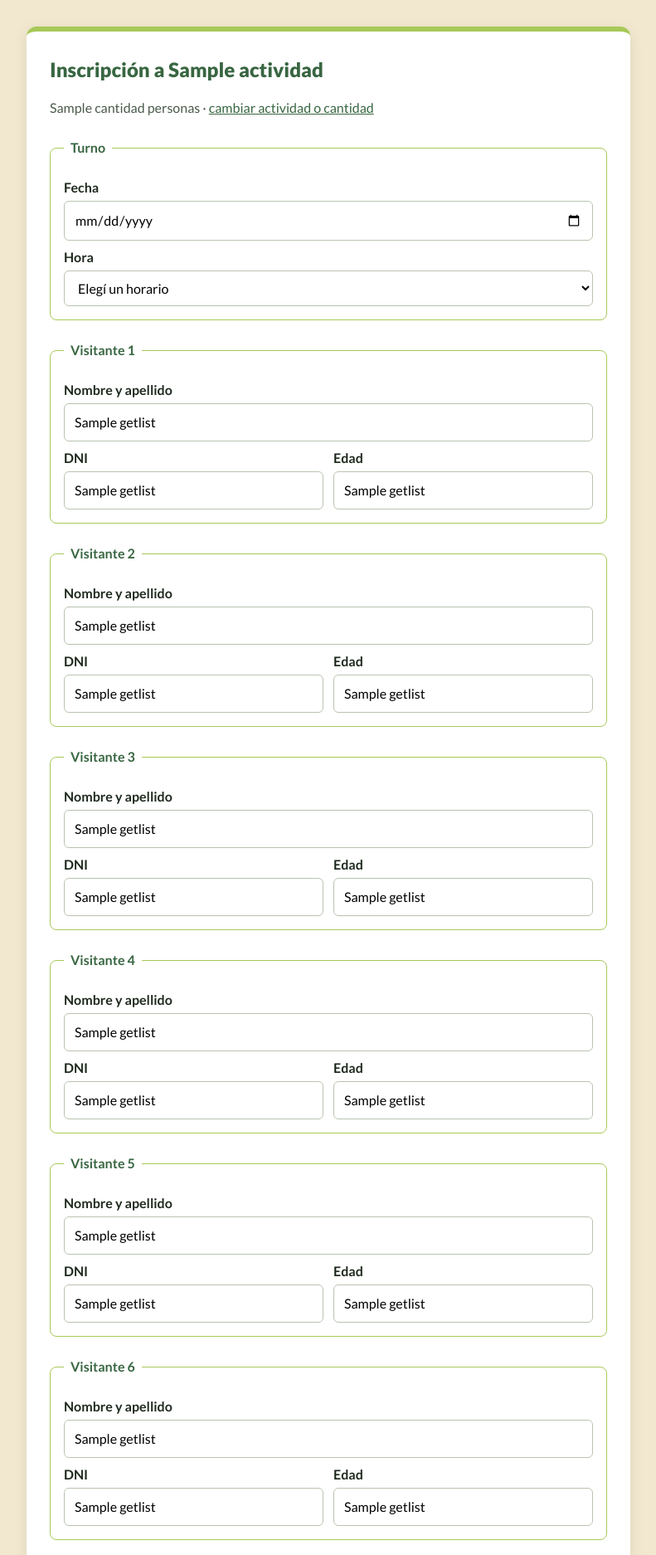
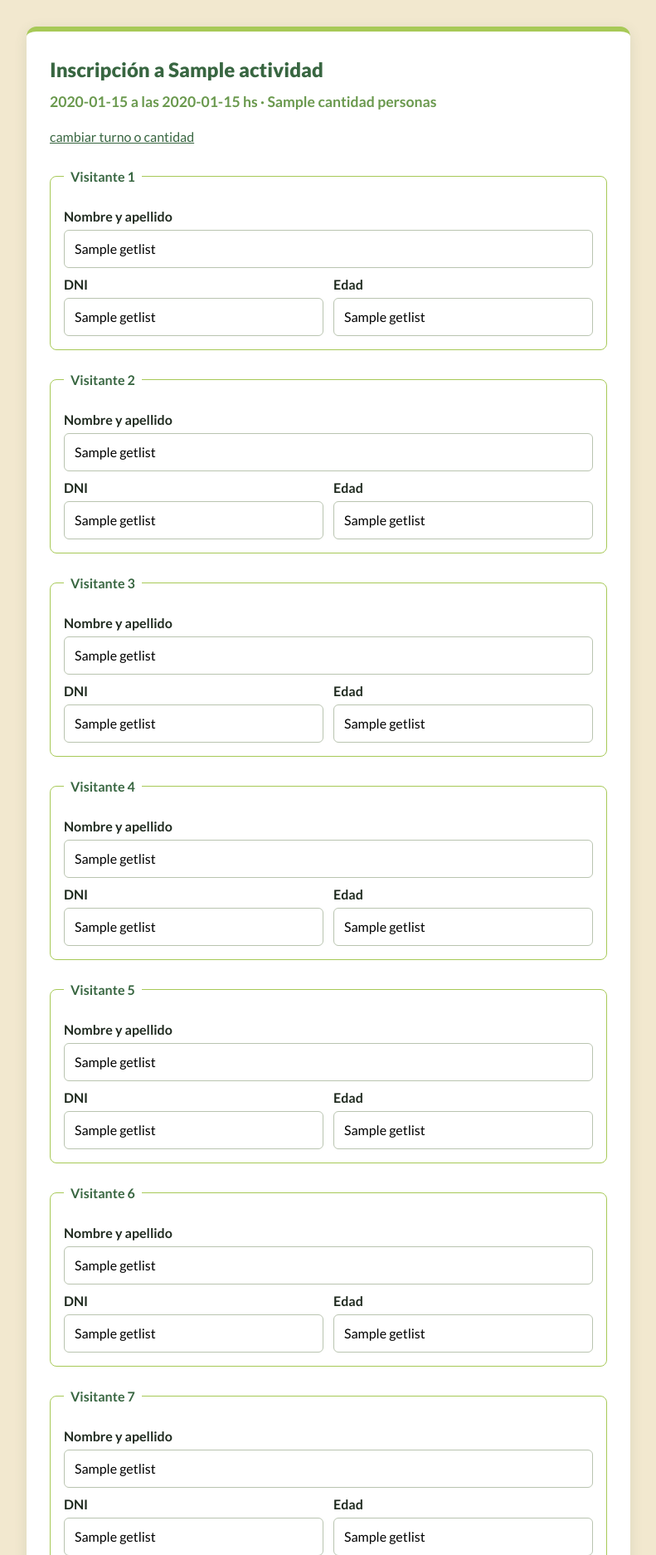
Before and after one commit to martinferreyraa/eco-harmony-g2, a Flask app: template web/templates/formulario.html in a window 1280 px wide. Shown: the part 63-1937 px from the top of the page at 83% size, without its empty margins (244-1035 px from the left). Run offline with Flask 3, Linux system fonts and the light colour scheme; the template is opened without the code that fills it: most values are stand-ins (such as "Sample title", 1, 10 or a date in 2020); parts of the project's set-up code (start-up, migrations or seed data) failed here and were passed over.

Commit message:
feat: turno y cantidad en la primera pantalla, validados con validar_reserva

```diff
--- a/web/app.py
+++ b/web/app.py
@@ -5,7 +5,7 @@ from werkzeug.datastructures import MultiDict
 
 from dominio.inscripcion import (ErrorInscripcion, Visitante, cupo_disponible,
                                  es_numero, es_reservable, inscribir,
-                                 validar_actividad)
+                                 validar_reserva)
 from dominio.reglas import (ACTIVIDADES, CUPOS, FERIADOS, HORA_PRIMER_TURNO,
                             HORA_ULTIMO_TURNO, LUNES, REQUIEREN_TALLE,
                             TALLES, TERMINOS)
@@ -17,6 +17,8 @@ app = Flask(__name__)
 HORAS = list(range(HORA_PRIMER_TURNO, HORA_ULTIMO_TURNO + 1))
 MAXIMO_PERSONAS = max(CUPOS.values())
 DIAS_CERRADOS = {"lunes": LUNES, "feriados": FERIADOS}
+# Errores que se corrigen en la primera pantalla
+CAMPOS_DE_LA_RESERVA = ["actividad", "horario", "cantidad"]
 
 
 def crear_registro():
@@ -43,6 +45,16 @@ def armar_horario(fecha, hora):
         return None
 
 
+def leer_reserva(datos):
+    """Los cuatro datos de la primera pantalla, tal como llegan."""
+    return {
+        "actividad": datos.get("actividad", ""),
+        "fecha": datos.get("fecha", ""),
+        "hora": datos.get("hora", ""),
+        "cantidad": datos.get("cantidad", ""),
+    }
+
+
 def armar_visitantes(formulario):
     visitantes = []
     datos = zip(formulario.getlist("nombre"), formulario.getlist("dni"),
@@ -52,58 +64,66 @@ def armar_visitantes(formulario):
     return visitantes
 
 
-def mostrar_formulario(actividad, cantidad, valores, error=None):
+# --- Pantallas
+
+def mostrar_inicio(reserva, error=None):
     hoy = datetime.now().date()
     return render_template(
-        "formulario.html", actividad=actividad, cantidad=cantidad,
-        horas=HORAS, talles=TALLES,
+        "inicio.html", actividades=ACTIVIDADES, horas=HORAS,
+        maximo_personas=MAXIMO_PERSONAS, dias_cerrados=DIAS_CERRADOS,
+        fecha_minima=hoy.isoformat(),
+        fecha_maxima=(hoy + timedelta(days=1)).isoformat(),
+        reserva=reserva, error=error)
+
+
+def mostrar_formulario(reserva, valores, error=None):
+    actividad = reserva["actividad"]
+    return render_template(
+        "formulario.html", reserva=reserva,
+        horario=armar_horario(reserva["fecha"], reserva["hora"]),
+        cantidad=a_entero(reserva["cantidad"]), talles=TALLES,
         requiere_talle=actividad in REQUIEREN_TALLE,
-        terminos=TERMINOS.get(actividad, ""),
-        dias_cerrados=DIAS_CERRADOS, fecha_minima=hoy.isoformat(),
-        fecha_maxima=(hoy + timedelta(days=1)).isoformat(),
-        valores=valores, error=error)
+        terminos=TERMINOS.get(actividad, ""), valores=valores, error=error)
 
 
 # --- Rutas
 
-def mostrar_inicio(actividad="", cantidad=1, error=None):
-    return render_template("inicio.html", actividades=ACTIVIDADES,
-                           maximo_personas=MAXIMO_PERSONAS,
-                           actividad_elegida=actividad,
-                           cantidad_elegida=cantidad, error=error)
-
-
 @app.get("/")
 def inicio():
-    return mostrar_inicio()
+    # Si viene del link "cambiar turno o cantidad", trae los valores cargados
+    return mostrar_inicio(leer_reserva(request.args))
 
 
 @app.get("/inscripcion")
 def formulario():
-    actividad = request.args.get("actividad", "")
-    cantidad = a_entero(request.args.get("cantidad", ""))
+    reserva = leer_reserva(request.args)
+    horario = armar_horario(reserva["fecha"], reserva["hora"])
     try:
-        validar_actividad(actividad)
+        validar_reserva(reserva["actividad"], horario,
+                        a_entero(reserva["cantidad"]), registro,
+                        datetime.now())
     except ErrorInscripcion as error:
-        return mostrar_inicio(actividad, cantidad, error)
-    return mostrar_formulario(actividad, cantidad, MultiDict())
+        return mostrar_inicio(reserva, error)
+    return mostrar_formulario(reserva, MultiDict())
 
 
 @app.post("/inscripcion")
 def confirmar():
-    actividad = request.form.get("actividad", "")
-    cantidad = a_entero(request.form.get("cantidad", ""))
-    horario = armar_horario(request.form.get("fecha", ""),
-                            request.form.get("hora", ""))
+    reserva = leer_reserva(request.form)
+    horario = armar_horario(reserva["fecha"], reserva["hora"])
     visitantes = armar_visitantes(request.form)
     acepta_terminos = request.form.get("acepta_terminos") == "si"
     try:
-        inscribir(actividad, horario, cantidad, visitantes, acepta_terminos,
+        inscribir(reserva["actividad"], horario,
+                  a_entero(reserva["cantidad"]), visitantes, acepta_terminos,
                   registro, datetime.now(), enviador)
     except ErrorInscripcion as error:
-        return mostrar_formulario(actividad, cantidad, request.form, error)
-    return render_template("confirmacion.html", actividad=actividad,
-                           horario=horario, visitantes=visitantes)
+        if error.campo in CAMPOS_DE_LA_RESERVA:
+            return mostrar_inicio(reserva, error)
+        return mostrar_formulario(reserva, request.form, error)
+    return render_template("confirmacion.html",
+                           actividad=reserva["actividad"], horario=horario,
+                           visitantes=visitantes)
 
 
 @app.get("/cupos")
--- a/web/static/estilos.css
+++ b/web/static/estilos.css
@@ -88,6 +88,13 @@ h1 {
 
 .ayuda {
   color: #4a5a4a;
+}
+
+.turno-elegido {
+  margin: 0;
+  font-size: 1.1rem;
+  font-weight: 700;
+  color: var(--verde);
 }
 
 /* Formularios */
--- a/web/templates/formulario.html
+++ b/web/templates/formulario.html
@@ -1,36 +1,21 @@
 {% extends "base.html" %}
 {% from "macros.html" import error_de, error_general, marcar %}
-{% block titulo %}Inscripción a {{ actividad }} · EcoHarmony Park{% endblock %}
+{% block titulo %}Inscripción a {{ reserva.actividad }} · EcoHarmony Park{% endblock %}
 {% block contenido %}
 <section class="tarjeta">
-  <h1>Inscripción a {{ actividad or "una actividad" }}</h1>
-  <p class="ayuda">{{ cantidad }} persona{{ "s" if cantidad != 1 }} ·
-    <a href="{{ url_for('inicio') }}">cambiar actividad o cantidad</a></p>
-  {{ error_de("actividad", error) }}
-  {{ error_de("cantidad", error) }}
+  <h1>Inscripción a {{ reserva.actividad }}</h1>
+  <p class="turno-elegido">
+    {{ horario.strftime("%d/%m/%Y") }} a las {{ horario.strftime("%H:%M") }} hs
+    · {{ cantidad }} persona{{ "s" if cantidad != 1 }}
+  </p>
+  <p class="ayuda"><a href="{{ url_for('inicio', **reserva) }}">cambiar turno o cantidad</a></p>
   {{ error_general(error) }}
 
   <form method="post" action="{{ url_for('confirmar') }}" class="formulario">
-    <input type="hidden" name="actividad" value="{{ actividad }}">
-    <input type="hidden" name="cantidad" value="{{ cantidad }}">
-
-    <fieldset>
-      <legend>Turno</legend>
-      <label for="fecha">Fecha</label>
-      <input type="date" id="fecha" name="fecha" data-dias-cerrados
-             min="{{ fecha_minima }}" max="{{ fecha_maxima }}"
-             value="{{ valores.get('fecha', '') }}" {{ marcar("horario", error) }}>
-      <p class="aviso" data-aviso-fecha hidden></p>
-
-      <label for="hora">Hora</label>
-      <select id="hora" name="hora" {{ marcar("horario", error) }}>
-        <option value="">Elegí un horario</option>
-        {% for hora in horas %}
-        <option value="{{ hora }}" {{ "selected" if valores.get('hora') == hora|string }}>{{ "%02d"|format(hora) }}:00</option>
-        {% endfor %}
-      </select>
-      {{ error_de("horario", error) }}
-    </fieldset>
+    <input type="hidden" name="actividad" value="{{ reserva.actividad }}">
+    <input type="hidden" name="fecha" value="{{ reserva.fecha }}">
+    <input type="hidden" name="hora" value="{{ reserva.hora }}">
+    <input type="hidden" name="cantidad" value="{{ reserva.cantidad }}">
 
     {% set nombres = valores.getlist('nombre') %}
     {% set dnis = valores.getlist('dni') %}
@@ -82,7 +67,7 @@
         <input type="checkbox" name="acepta_terminos" value="si"
                {{ "checked" if valores.get('acepta_terminos') }}
                {{ marcar("terminos", error) }}>
-        Leí y acepto los términos y condiciones de {{ actividad }}
+        Leí y acepto los términos y condiciones de {{ reserva.actividad }}
       </label>
       {{ error_de("terminos", error) }}
     </fieldset>
@@ -91,7 +76,3 @@
   </form>
 </section>
 {% endblock %}
-{% block scripts %}
-<script id="dias-cerrados" type="application/json">{{ dias_cerrados | tojson }}</script>
-<script src="{{ url_for('static', filename='dias_cerrados.js') }}"></script>
-{% endblock %}
```
Also changed, not shown: web/templates/inicio.html (+27 -7 lines).
